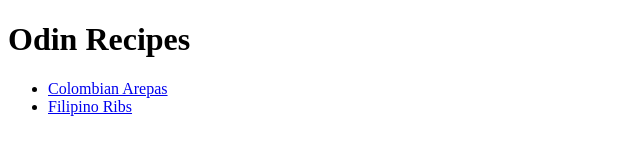
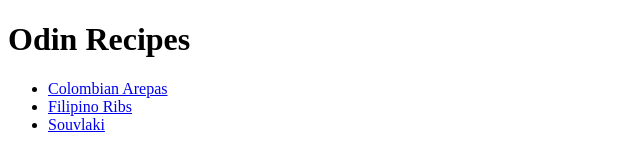
Before and after one commit to vrk4g/odin-recipes, a plain HTML site: page index.html in a window 1280 px wide. Shown: the full height of the page, 0-640 px from the left. Drawn offline with Linux system fonts and the light colour scheme.

Commit message:
Add link to Souvlaki recipe

```diff
--- a/index.html
+++ b/index.html
@@ -11,6 +11,7 @@
     <ul>
         <li><a href="./recipes/colombian-arepas.html">Colombian Arepas</a></li>
         <li><a href="./recipes/filipino-ribs.html">Filipino Ribs</a></li>
+        <li><a href="./recipes/souvlaki.html">Souvlaki</a></li>
     </ul>
 </body>
 
```
